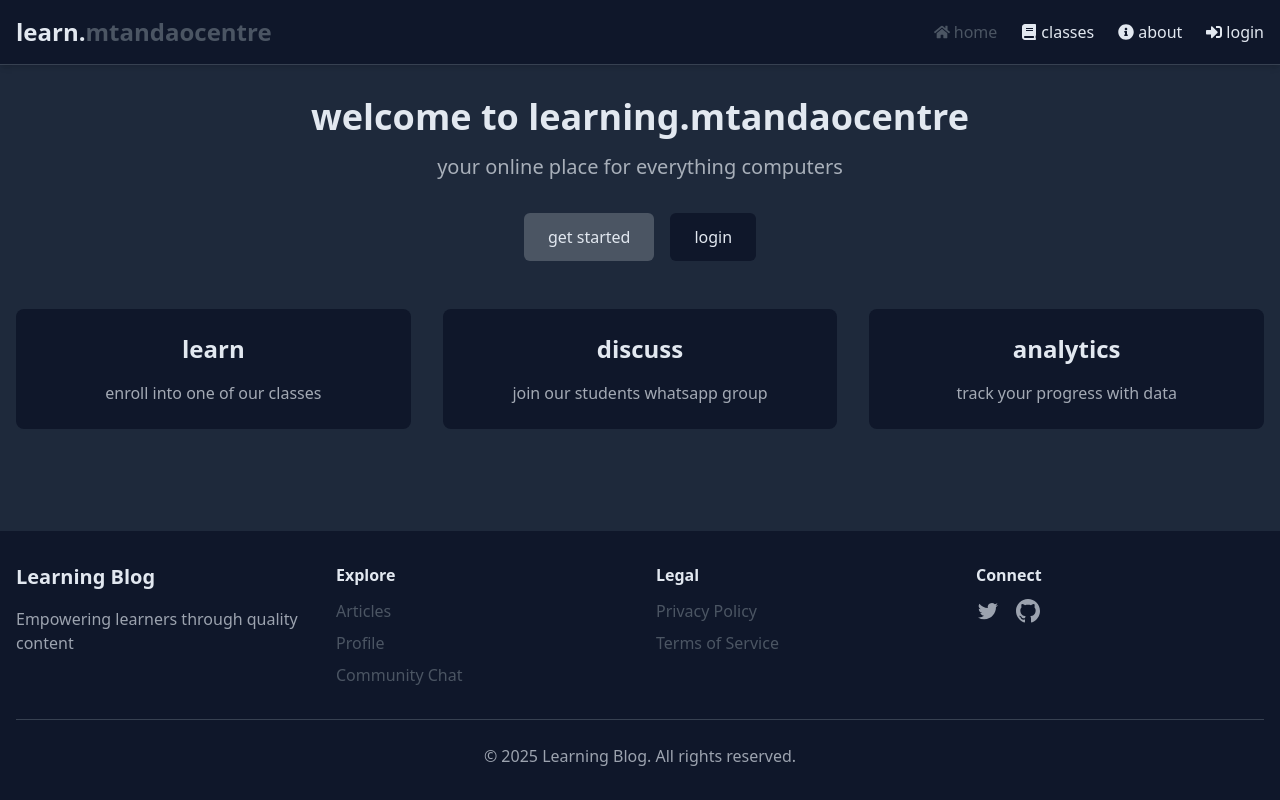
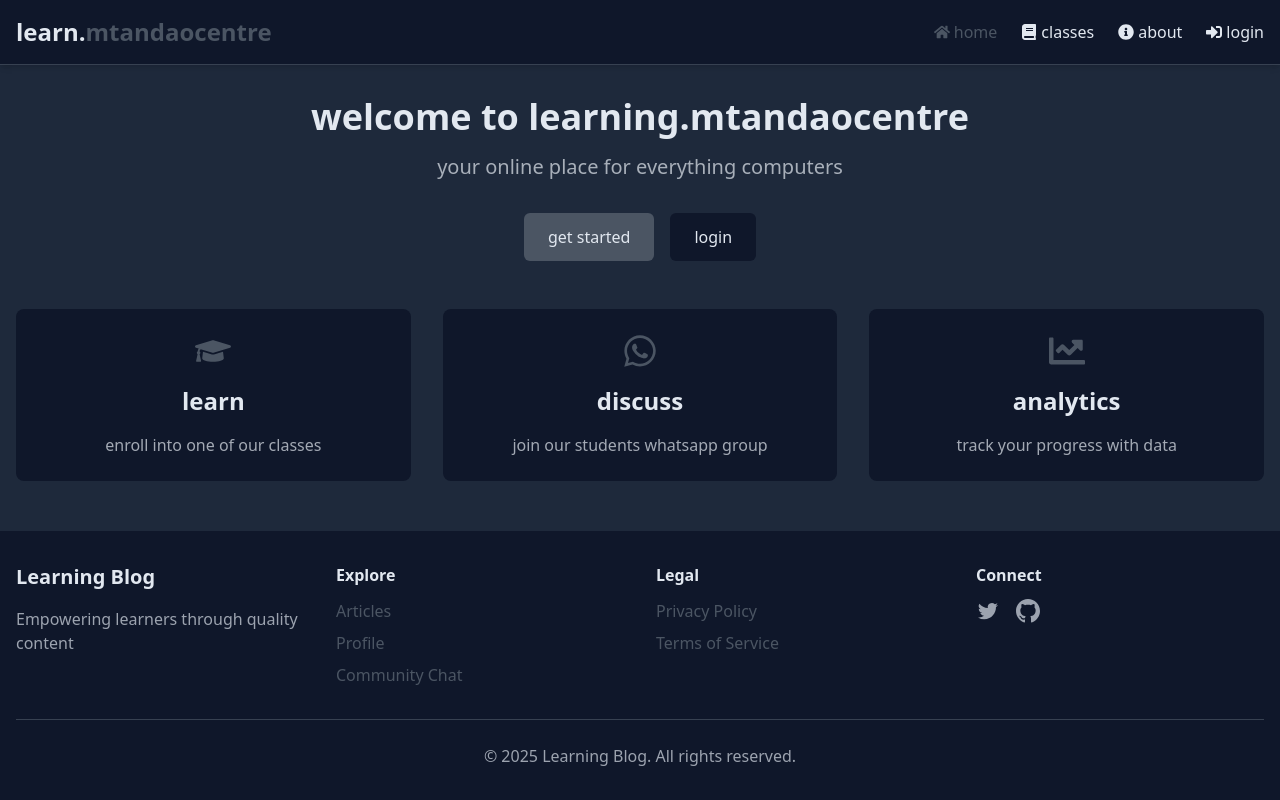
Before and after one commit to mtandaocentre/learn.mtandaocentre, a React (Vite) app in the folder client/: page / in a window 1280 px wide. Built offline with nearby package versions, Linux system fonts and the light colour scheme; no server answers.

Commit message:
Added icons to learn, discuss and analytics

```diff
--- a/client/src/pages/Home.jsx
+++ b/client/src/pages/Home.jsx
@@ -1,5 +1,10 @@
 import { Link } from "react-router-dom";
 import { useAuth } from "../context/AuthContext";
+import {
+  FaGraduationCap,   // For Learn/Classes
+  FaWhatsapp,        // For Discuss
+  FaChartLine        // For Analytics
+} from "react-icons/fa";
 import FloatingChat from "../components/FloatingChat";
 
 const Home = () => {
@@ -32,17 +37,25 @@ const Home = () => {
       </div>
 
       <div className="grid grid-cols-1 md:grid-cols-3 gap-8">
+        {/* Learn/Classes Card */}
         <div className="bg-primary-darker p-6 rounded-lg">
+          <FaGraduationCap className="text-4xl mb-4 text-accent mx-auto" />
           <h2 className="text-2xl font-bold mb-4 text-text-light">learn</h2>
           <p className="text-text-light/70">
             enroll into one of our classes
           </p>
         </div>
+
+        {/* Discuss Card */}
         <div className="bg-primary-darker p-6 rounded-lg">
+          <FaWhatsapp className="text-4xl mb-4 text-accent mx-auto" />
           <h2 className="text-2xl font-bold mb-4 text-text-light">discuss</h2>
           <p className="text-text-light/70">join our students whatsapp group</p>
         </div>
+
+        {/* Analytics Card */}
         <div className="bg-primary-darker p-6 rounded-lg">
+          <FaChartLine className="text-4xl mb-4 text-accent mx-auto" />
           <h2 className="text-2xl font-bold mb-4 text-text-light">analytics</h2>
           <p className="text-text-light/70">track your progress with data</p>
         </div>
```
